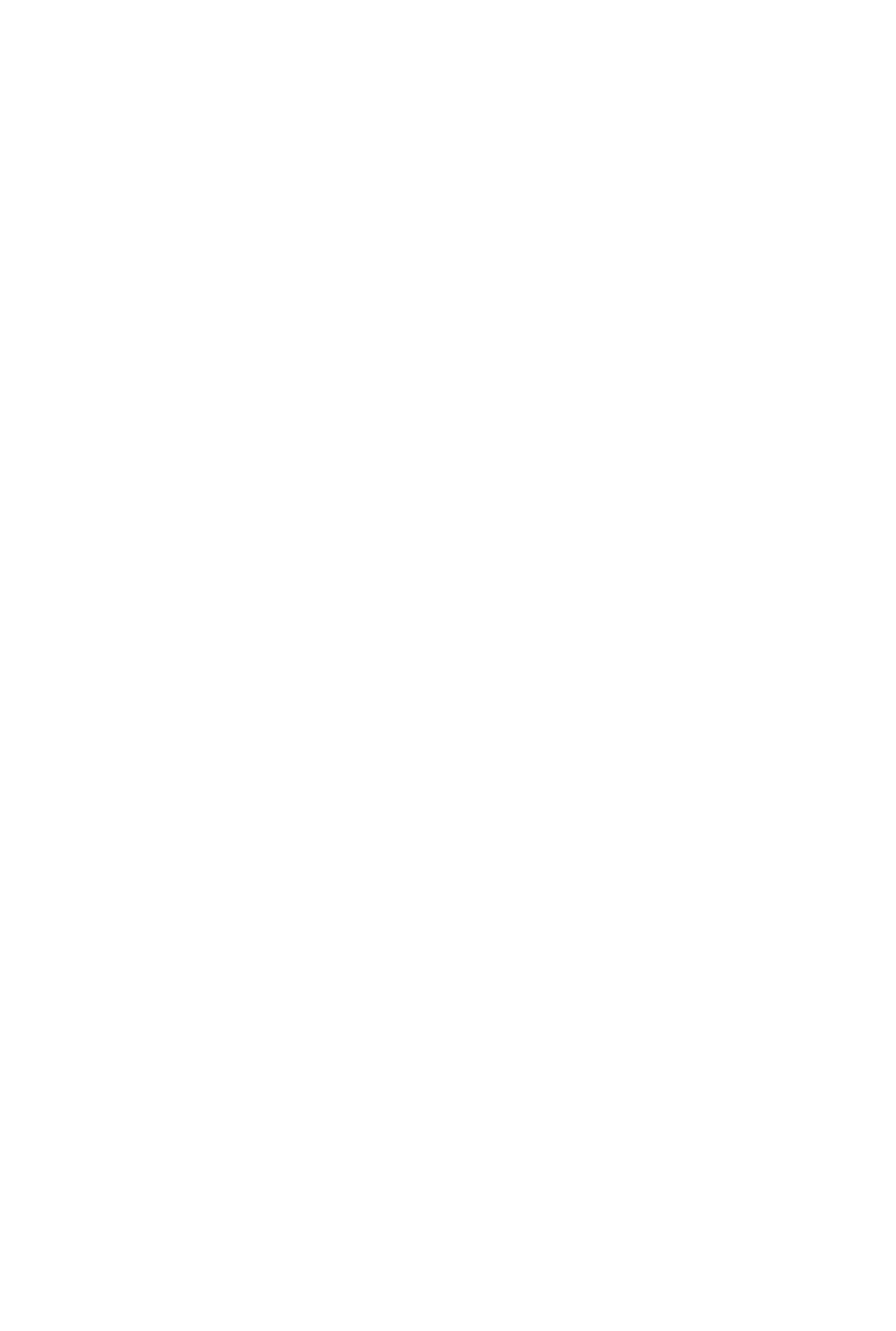
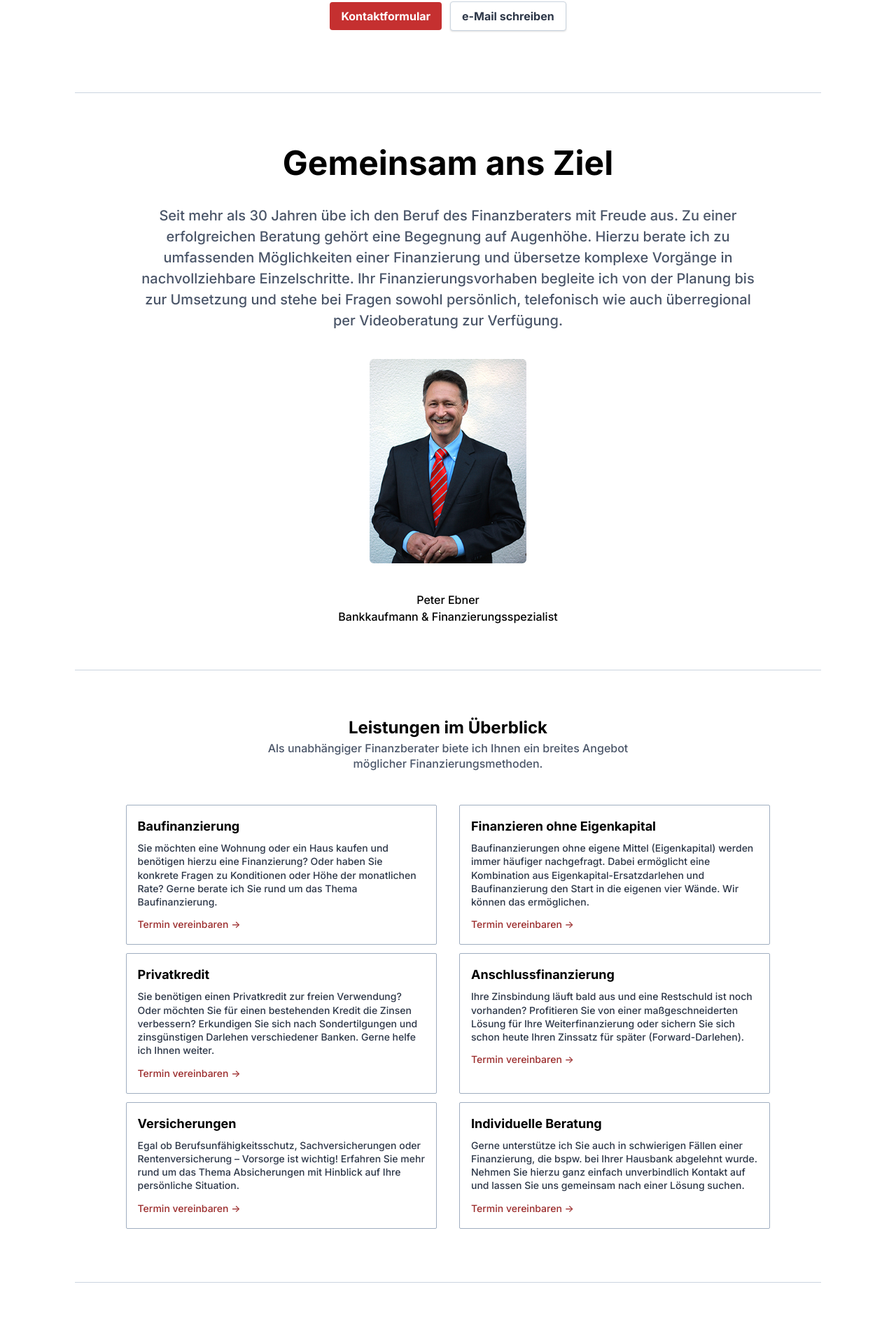
Before and after one commit to dvdptr/website-peplus, a Nuxt app: page / in a window 1280 px wide. Shown: the part 468-2370 px from the top of the page at 70% size. Before the commit the page ends 800 px from the top, so only its background shows below. Built offline with nearby package versions, Linux system fonts and the light colour scheme.

Commit message:
fix: update index.vue

```diff
--- a/pages/index.vue
+++ b/pages/index.vue
@@ -1,13 +1,23 @@
 <template>
   <div class="font-medium">
     <Header />
-
-    <Construction />
+    <Hero />
+    <About />
+    <Leistungen />
+    <Netzwerk />
+    <Kontakt />
+    <Footer />
   </div>
 </template>
 
 <script>
-import Construction from "~/components/Construction.vue";
+import Header from "~/components/Header.vue";
+import Hero from "~/components/Hero.vue";
+import About from "~/components/About.vue";
+import Netzwerk from "~/components/Netzwerk.vue";
+import Kontakt from "~/components/Kontakt.vue";
+import Footer from "~/components/Footer.vue";
+import Leistungen from "~/components/Leistungen.vue";
 
 export default {
   components: {
```
